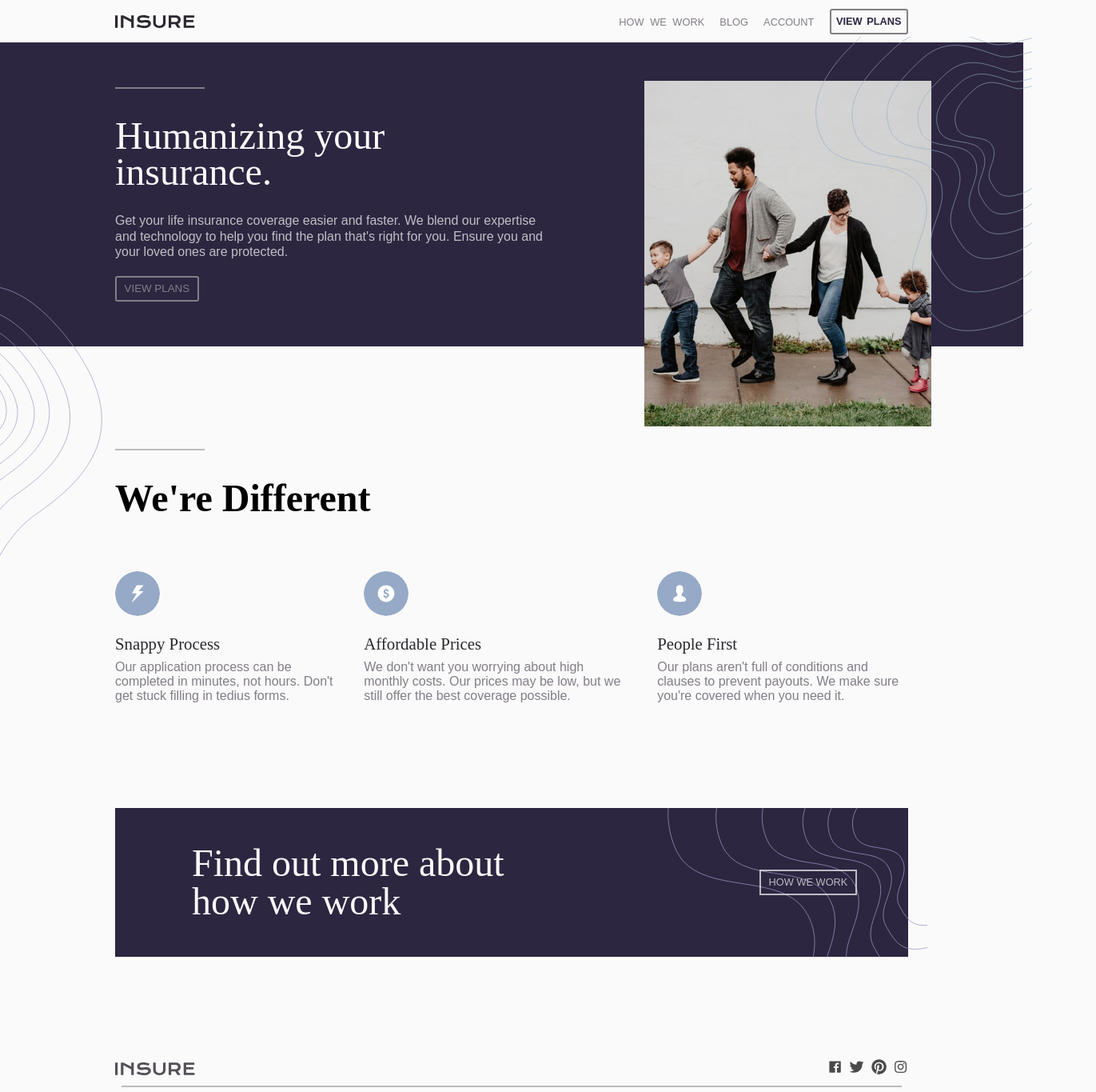
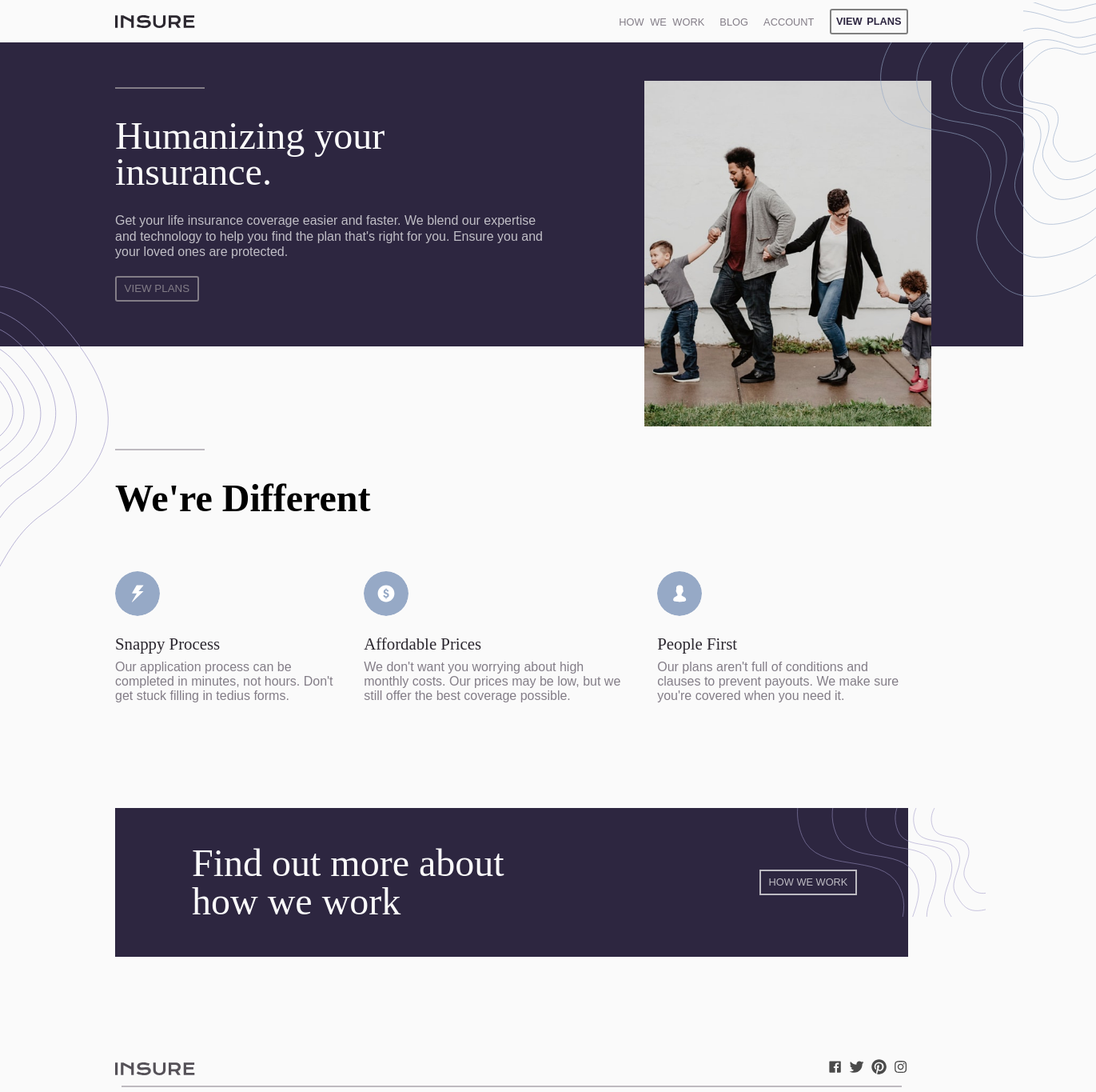
Before and after one commit to SineMag/Task8.2-UI-Challenge, a React (Vite) app: page / in a window 1280 px wide. Shown: the top 1365 px of the page at 80% size, 1371 px wide, since content can reach past the window. Built offline with nearby package versions, Linux system fonts and the light colour scheme.

Commit message:
aligned the left map-line

```diff
--- a/package.json
+++ b/package.json
@@ -11,7 +11,9 @@
   },
   "dependencies": {
     "react": "^19.1.1",
-    "react-dom": "^19.1.1"
+    "react-dom": "^19.1.1",
+    "react-icons": "^5.5.0",
+    "styled-components": "^6.1.19"
   },
   "devDependencies": {
     "@eslint/js": "^9.33.0",
--- a/src/components/Hero.tsx
+++ b/src/components/Hero.tsx
@@ -1,57 +1,56 @@
-import React from 'react'
+import React from "react";
 
-import styled from 'styled-components'
+import styled from "styled-components";
 
-import patternRight from '../assets/bg-pattern-intro-right-desktop.svg'
+import patternRight from "../assets/bg-pattern-intro-right-desktop.svg";
 
-import patetrnLeft from '../assets/bg-pattern-intro-left-desktop.svg'
+import patetrnLeft from "../assets/bg-pattern-intro-left-desktop.svg";
 
-import heroImg from '../assets/image-intro-desktop.jpg'
+import heroImg from "../assets/image-intro-desktop.jpg";
 
-import mobileImg from '../assets/image-intro-mobile.jpg'
-
+import mobileImg from "../assets/image-intro-mobile.jpg";
 
 export const Hero = () => {
-
   return (
-
-    <HeroSection id='hero'>
-
-      <div className='container'>
-
-        <div className='hero-line'></div>
+    <HeroSection id="hero">
+      <div className="container">
+        <div className="hero-line"></div>
 
         <h1>Humanizing your insurance.</h1>
 
         <p>
-
           Get your life insurance coverage easier and faster. We blend our
-
           expertise and technology to help you find the plan that's right for
-
           you. Ensure you and your loved ones are protected.
-
         </p>
 
         <button>View Plans</button>
-
       </div>
 
-      <img className='avatar' src={heroImg} alt='Image intro' />
+      <img className="avatar" src={heroImg} alt="Image intro"  />
 
-      <img className='image-intro' src={patternRight} alt='Pattern right' />
+      <img
+        style={{
+          position: "absolute",
+          top: "-50px",
+          left: "86%",
+        }}
+        className="image-intro"
+        src={patternRight}
+        alt="Pattern right"
+      />
 
-      <img className='image-outro' src={patetrnLeft} alt='Pattern left' />
-
-    </HeroSection>
-
-  )
-
-}
-
+      <img
+        style={{ position: "absolute", left: "0" }}
+        className="image-outro"
+        src={patetrnLeft}
+        alt="Pattern left"
+      />
+    </HeroSection >
+  );
+};
 
 const HeroSection = styled.div`
-
   display: flex;
 
   padding: 3.5rem 0;
@@ -65,7 +64,6 @@ const HeroSection = styled.div`
   position: relative;
 
   .container {
-
     display: flex;
 
     flex-direction: column;
@@ -78,19 +76,14 @@ const HeroSection = styled.div`
 
     padding: 0 9rem;
 
-
     .hero-line {
-
       padding: 1px 3.5rem;
 
       background-color: hsl(273, 4%, 51%);
-
     }
 
-
     h1 {
-
-      font-family: 'DM Serif Display', serif;
+      font-family: "DM Serif Display", serif;
 
       font-size: 3rem;
 
@@ -107,12 +100,9 @@ const HeroSection = styled.div`
       line-height: 2.8rem;
 
       padding-top: 1rem;
-
     }
 
-
     p {
-
       padding-top: 0.5rem;
 
       color: #fff;
@@ -125,13 +115,10 @@ const HeroSection = styled.div`
 
       padding-right: 35vw;
 
-      font-family: 'Karla', sans-serif;
-
+      font-family: "Karla", sans-serif;
     }
 
-
     button {
-
       padding: 0.4rem 0.6rem;
 
       background: transparent;
@@ -151,7 +138,6 @@ const HeroSection = styled.div`
       border-radius: 3px;
 
       &:hover {
-
         color: hsl(256, 26%, 20%);
 
         background-color: white;
@@ -161,16 +147,11 @@ const HeroSection = styled.div`
         padding: 0.5rem 0.7rem;
 
         font-weight: 600;
-
       }
-
     }
-
   }
 
-
   .avatar {
-
     position: absolute;
 
     left: 63%;
@@ -178,12 +159,9 @@ const HeroSection = styled.div`
     top: 3rem;
 
     height: 27rem;
-
   }
 
-
   .image-intro {
-
     position: absolute;
 
     top: -2%;
@@ -193,12 +171,9 @@ const HeroSection = styled.div`
     height: 23rem;
 
     z-index: 3;
-
   }
 
-
   .image-outro {
-
     height: 22rem;
 
     position: absolute;
@@ -206,12 +181,9 @@ const HeroSection = styled.div`
     right: 90%;
 
     top: 80%;
-
   }
 
-
   @media screen and (min-width: 280px) and (max-width: 980px) {
-
     /* overflow: hidden; */
 
     display: flex;
@@ -231,11 +203,8 @@ const HeroSection = styled.div`
     margin-bottom: 30rem;
 
     .container {
-
       .hero-line {
-
         display: none;
-
       }
 
       margin-top: 7rem;
@@ -251,7 +220,6 @@ const HeroSection = styled.div`
       padding: 16rem 0;
 
       h1 {
-
         padding: 0 2rem;
 
         text-align: center;
@@ -261,11 +229,9 @@ const HeroSection = styled.div`
         position: absolute;
 
         top: 16%;
-
       }
 
       p {
-
         margin-top: 2rem;
 
         padding: 0 3rem;
@@ -273,12 +239,9 @@ const HeroSection = styled.div`
         text-align: center;
 
         padding-right: 15vw;
-
       }
 
-
       button {
-
         position: absolute;
 
         top: 75%;
@@ -292,13 +255,10 @@ const HeroSection = styled.div`
         color: hsl(0, 0%, 98%);
 
         border: 2px solid hsl(0, 0%, 98%);
-
       }
-
     }
 
     .avatar {
-
       position: absolute;
 
       left: -1%;
@@ -310,12 +270,9 @@ const HeroSection = styled.div`
       width: 102%;
 
       object-fit: cover;
-
     }
 
-
     .image-intro {
-
       display: none;
 
       /* position: absolute;
@@ -329,12 +286,9 @@ const HeroSection = styled.div`
       z-index: 3;
 
       overflow-x: hidden; */
-
     }
 
-
     .image-outro {
-
       display: none;
 
       /* height: 22rem;
@@ -346,16 +300,11 @@ const HeroSection = styled.div`
       top: 80%;
 
       rotate: 45deg; */
-
     }
-
   }
 
-
   @media screen and (min-width: 768px) and (max-width: 834px) {
-
     .container {
-
       display: flex;
 
       justify-content: center;
@@ -363,7 +312,6 @@ const HeroSection = styled.div`
       align-items: center;
 
       h1 {
-
         text-align: center;
 
         font-size: 5rem;
@@ -371,21 +319,16 @@ const HeroSection = styled.div`
         margin-top: -3rem;
 
         /* margin-left: 3rem; */
-
       }
 
       p {
-
         font-size: 2rem;
 
         /* line-height: ; */
-
       }
-
     }
 
     .avatar {
-
       position: absolute;
 
       left: -2%;
@@ -397,9 +340,6 @@ const HeroSection = styled.div`
       width: 102%;
 
       object-fit: cover;
-
     }
-
   }
-
-`
+`;
--- a/src/components/Main.tsx
+++ b/src/components/Main.tsx
@@ -1,122 +1,91 @@
-import React from 'react'
+import React from "react";
 
-import styled from 'styled-components'
+import styled from "styled-components";
 
-import processIcon from '../assets/icon-snappy-process.svg'
+import processIcon from "../assets/icon-snappy-process.svg";
 
-import priceIcon from '../assets/icon-affordable-prices.svg'
+import priceIcon from "../assets/icon-affordable-prices.svg";
 
-import peopleIcon from '../assets/icon-people-first.svg'
+import peopleIcon from "../assets/icon-people-first.svg";
 
-import howWe from '../assets/bg-pattern-how-we-work-desktop.svg'
-
+import howWe from "../assets/bg-pattern-how-we-work-desktop.svg";
 
 export const Main = () => {
-
   return (
-
-    <MainSection id='main'>
-
-      <div className='title'>
-
-        <div className='hero-line'></div>
+    <MainSection id="main" style={{ position: "relative", zIndex: "5" }}>
+      <div className="title">
+        <div className="hero-line"></div>
 
         <h2>We're Different</h2>
-
       </div>
 
-      <div className='cycle'>
+      <div className="cycle">
+        <div className="items">
+          <img src={processIcon} alt="" />
 
-        <div className='items'>
-
-          <img src={processIcon} alt='' />
-
-          <div className='info'>
-
+          <div className="info">
             <h3>Snappy Process</h3>
 
             <p>
-
               Our application process can be completed in minutes, not hours.
-
               Don't get stuck filling in tedius forms.
-
             </p>
-
           </div>
-
         </div>
 
+        <div className="items">
+          <img src={priceIcon} alt="" />
 
-        <div className='items'>
-
-          <img src={priceIcon} alt='' />
-
-          <div className='info'>
-
+          <div className="info">
             <h3>Affordable Prices</h3>
 
             <p>
-
               We don't want you worrying about high monthly costs. Our prices
-
               may be low, but we still offer the best coverage possible.
-
             </p>
-
           </div>
-
         </div>
 
+        <div className="items">
+          <img src={peopleIcon} alt="" />
 
-        <div className='items'>
-
-          <img src={peopleIcon} alt='' />
-
-          <div className='info'>
-
+          <div className="info">
             <h3>People First</h3>
 
             <p>
-
               Our plans aren't full of conditions and clauses to prevent
-
               payouts. We make sure you're covered when you need it.
-
             </p>
-
           </div>
-
         </div>
-
       </div>
 
-
-      <div id='about' className='about'>
-
+      <div id="about" className="about" style={{ position: "relative" }}>
         <h3>Find out more about how we work</h3>
 
         <button>How we work</button>
-
+        <img
+          style={{
+            position: "absolute",
+            left: "86%",
+            top: "0",
+            height: "8.5rem",
+            zIndex: "1",
+          }}
+          src={howWe}
+          className="overlay"
+        />
       </div>
-
-      <img src={howWe} className='overlay' />
-
     </MainSection>
-
-  )
-
-}
-
+  );
+};
 
 const MainSection = styled.div`
-
   padding: 8rem 9rem 5rem 9rem;
 
   position: relative;
 
   .title {
-
     text-align: left;
 
     margin-bottom: 2rem;
@@ -130,59 +99,45 @@ const MainSection = styled.div`
     gap: 2rem;
 
     .hero-line {
-
       padding: 1px 3.5rem;
 
       background-color: hsl(273, 4%, 51%);
 
       opacity: 0.5;
-
     }
 
     h2 {
-
       font-size: 3rem;
 
       font-family: hsl(256, 26%, 20%);
-
     }
-
   }
 
-
   .cycle {
-
     display: flex;
 
     justify-content: center;
 
     gap: 2rem;
 
-    font-family: 'Karla', sans-serif;
-
+    font-family: "Karla", sans-serif;
 
     .items {
-
       padding: 2rem 0;
 
       background-color: hsl(0, 0%, 98%);
 
       img {
-
         height: 3.5rem;
 
         border-radius: 3rem;
-
       }
 
-
       .info {
-
         padding: 1.2rem 0;
 
         h3 {
-
-          font-family: 'DM Serif Display', serif;
+          font-family: "DM Serif Display", serif;
 
           font-size: 1.3rem;
 
@@ -191,24 +146,16 @@ const MainSection = styled.div`
           margin-bottom: 0.5rem;
 
           color: hsl(270, 9%, 17%);
-
         }
 
         p {
-
           color: hsl(273, 4%, 51%);
-
         }
-
       }
-
     }
-
   }
 
-
   .about {
-
     display: flex;
 
     justify-content: space-between;
@@ -223,11 +170,9 @@ const MainSection = styled.div`
 
     position: relative;
 
-    font-family: 'DM Serif Display', serif;
-
+    font-family: "DM Serif Display", serif;
 
     h3 {
-
       color: hsl(0, 0%, 98%);
 
       font-size: 3rem;
@@ -241,11 +186,9 @@ const MainSection = styled.div`
       max-width: 50%;
 
       margin: 0 4rem;
-
     }
 
     button {
-
       padding: 0.4rem 0.6rem;
 
       margin-right: 2rem;
@@ -269,22 +212,16 @@ const MainSection = styled.div`
       transition: 0.3s ease-in-out;
 
       &:hover {
-
         color: hsl(256, 26%, 20%);
 
         background-color: white;
 
         font-weight: 600;
-
       }
-
     }
-
   }
 
-
   .overlay {
-
     display: flex;
 
     position: absolute;
@@ -296,41 +233,30 @@ const MainSection = styled.div`
     z-index: 5;
 
     height: 11.7rem;
-
   }
 
-
   @media screen and (min-width: 280px) and (max-width: 720px) {
-
     padding: 8rem 2.2rem 5rem 2.2rem;
 
     margin-top: 5rem;
 
     .title {
-
       text-align: center;
 
       align-items: center;
 
       .hero-line {
-
         padding: 1px 6rem;
-
       }
 
       h2 {
-
         font-size: 2.7rem;
 
         opacity: 0.7;
-
       }
-
     }
 
-
     .cycle {
-
       display: flex;
 
       flex-direction: column;
@@ -342,41 +268,27 @@ const MainSection = styled.div`
       gap: 0;
 
       .items {
-
         text-align: center;
 
         img {
-
           height: 4.5rem;
-
         }
 
-
         .info {
-
           h3 {
-
             font-size: 1.7rem;
 
             font-weight: 600;
-
           }
 
           p {
-
             font-size: 1.2rem;
-
           }
-
         }
-
       }
-
     }
 
-
     .about {
-
       display: flex;
 
       flex-direction: column;
@@ -394,7 +306,6 @@ const MainSection = styled.div`
       width: 100%;
 
       h3 {
-
         max-width: 100%;
 
         width: 100%;
@@ -408,11 +319,9 @@ const MainSection = styled.div`
         margin-bottom: 4rem;
 
         letter-spacing: 0.2rem;
-
       }
 
       button {
-
         margin-left: 3rem;
 
         padding: 1.2rem 2rem;
@@ -424,14 +333,10 @@ const MainSection = styled.div`
         font-size: 1.4rem;
 
         opacity: 1;
-
       }
-
     }
 
-
     .overlay {
-
       display: none;
 
       /* display: flex;
@@ -447,9 +352,6 @@ const MainSection = styled.div`
       height: 15rem; */
 
       /* rotate: 10deg; */
-
     }
-
   }
-
-`
+`;
--- a/src/components/Navbar.tsx
+++ b/src/components/Navbar.tsx
@@ -1,140 +1,86 @@
-import React, { useState } from 'react'
+import React, { useState } from "react";
 
-import styled from 'styled-components'
+import styled from "styled-components";
 
-import logo from '../assets/logo.svg'
+import logo from "../assets/logo.svg";
 
-import { GiHamburgerMenu } from 'react-icons/gi'
+import { GiHamburgerMenu } from "react-icons/gi";
 
-import { VscChromeClose } from 'react-icons/vsc'
-
+import { VscChromeClose } from "react-icons/vsc";
 
 export const Navbar = () => {
-
-  const [navbarState, setNavbarState] = useState(false)
+  const [navbarState, setNavbarState] = useState(false);
 
   return (
-
     <>
-
-      <Nav id='nav'>
-
-        <div className='brand'>
-
-          <div className='container'>
-
-            <img src={logo} alt='Insure Logo' />
-
+      <Nav id="nav" style={{ position: "relative", zIndex: "5" }}>
+        <div className="brand">
+          <div className="container">
+            <img src={logo} alt="Insure Logo" />
           </div>
 
-          <div className='toggle'>
-
+          <div className="toggle">
             {navbarState ? (
-
               <VscChromeClose onClick={() => setNavbarState(false)} />
-
             ) : (
-
               <GiHamburgerMenu onClick={() => setNavbarState(true)} />
-
             )}
-
           </div>
-
         </div>
 
-
         <ul>
-
           <li>
-
-            <a href='#about'>How we work</a>
-
+            <a href="#about">How we work</a>
           </li>
 
           <li>
-
-            <a href='#'>Blog</a>
-
+            <a href="#">Blog</a>
           </li>
 
           <li>
-
-            <a href='#footer'>Account</a>
-
+            <a href="#footer">Account</a>
           </li>
 
           <li>
-
-            <a href='#main'>View Plans</a>
-
+            <a href="#main">View Plans</a>
           </li>
-
         </ul>
-
       </Nav>
 
-
       <ResponsiveNav state={navbarState}>
-
         <ul>
-
           <li>
-
-            <a href='#about' onClick={() => setNavbarState(false)}>
-
+            <a href="#about" onClick={() => setNavbarState(false)}>
               How we work
-
             </a>
-
           </li>
 
           <li>
-
-            <a href='#' onClick={() => setNavbarState(false)}>
-
+            <a href="#" onClick={() => setNavbarState(false)}>
               Blog
-
             </a>
-
-          </li>
-
-
-          <li>
-
-            <a href='#footer' onClick={() => setNavbarState(false)}>
-
-              Account
-
-            </a>
-
           </li>
 
           <li>
-
-            <a href='#main' onClick={() => setNavbarState(false)}>
-
-              View Plans
-
+            <a href="#footer" onClick={() => setNavbarState(false)}>
+              Account
             </a>
-
           </li>
 
+          <li>
+            <a href="#main" onClick={() => setNavbarState(false)}>
+              View Plans
+            </a>
+          </li>
         </ul>
-
       </ResponsiveNav>
-
     </>
-
-  )
-
-}
-
+  );
+};
 
 // mobile viewport navigation
 
 const ResponsiveNav = styled.div`
-
   display: flex;
 
   background-color: hsl(0, 0%, 98%);
@@ -149,18 +95,16 @@ const ResponsiveNav = styled.div`
 
   transition: 0.3s ease-in-out;
 
-  top: ${({ state }) => (state ? '50px' : '-400px')};
+  top: ${({ state }) => (state ? "50px" : "-400px")};
 
-  font-family: 'Karla', sans-serif;
+  font-family: "Karla", sans-serif;
 
   ul {
-
     list-style-type: none;
 
     width: 100%;
 
     li {
-
       width: 100%;
 
       margin: 1.6rem 0;
@@ -170,13 +114,10 @@ const ResponsiveNav = styled.div`
       text-align: center;
 
       &:first-of-type {
-
         opacity: 0.7;
-
       }
 
       a {
-
         font-size: 1.5rem;
 
         transition: 0.3s ease-in-out;
@@ -187,28 +128,19 @@ const ResponsiveNav = styled.div`
 
         text-transform: uppercase;
 
-
         &:hover {
-
           color: hsl(270, 9%, 17%);
 
           text-decoration: underline;
-
         }
-
       }
-
     }
-
   }
-
-`
-
+`;
 
 // main viewport navigation
 
 const Nav = styled.nav`
-
   display: flex;
 
   justify-content: space-between;
@@ -224,9 +156,7 @@ const Nav = styled.nav`
   /* cursor: pointer; */
 
   .brand {
-
     .container {
-
       display: flex;
 
       justify-content: center;
@@ -240,26 +170,18 @@ const Nav = styled.nav`
       text-transform: uppercase;
 
       img {
-
         height: 1rem;
 
         color: hsl(273, 4%, 51%);
-
       }
-
     }
 
     .toggle {
-
       display: none;
-
     }
-
   }
 
-
   ul {
-
     display: flex;
 
     list-style-type: none;
@@ -268,14 +190,12 @@ const Nav = styled.nav`
 
     text-transform: uppercase;
 
-    font-family: 'Karla', sans-serif;
+    font-family: "Karla", sans-serif;
 
     cursor: pointer;
 
     li {
-
       a {
-
         text-decoration: none;
 
         font-size: 0.8rem;
@@ -291,7 +211,6 @@ const Nav = styled.nav`
         transition: 0.3s ease-in-out;
 
         &:hover {
-
           background-color: hsl(256, 26%, 20%);
 
           color: white;
@@ -303,19 +222,13 @@ const Nav = styled.nav`
           border: none;
 
           &:active {
-
             outline: none;
-
           }
-
         }
-
       }
 
       &:last-of-type {
-
         a {
-
           border: 2px solid grey;
 
           color: hsl(256, 26%, 20%);
@@ -328,30 +241,20 @@ const Nav = styled.nav`
 
           border-radius: 3px;
 
-
           &:hover {
-
             color: white;
 
             border: none;
-
           }
-
         }
-
       }
-
     }
-
   }
 
-
   @media screen and (min-width: 280px) and (max-width: 1080px) {
-
     padding: 1.1rem 2.5rem;
 
     .brand {
-
       display: flex;
 
       justify-content: space-between;
@@ -361,19 +264,12 @@ const Nav = styled.nav`
       width: 100%;
 
       .toggle {
-
         display: block;
-
       }
-
     }
 
     ul {
-
       display: none;
-
     }
-
   }
-
-`
+`;
```
Also changed, not shown: 1 other file (tests, documents, lock files or other folders).
